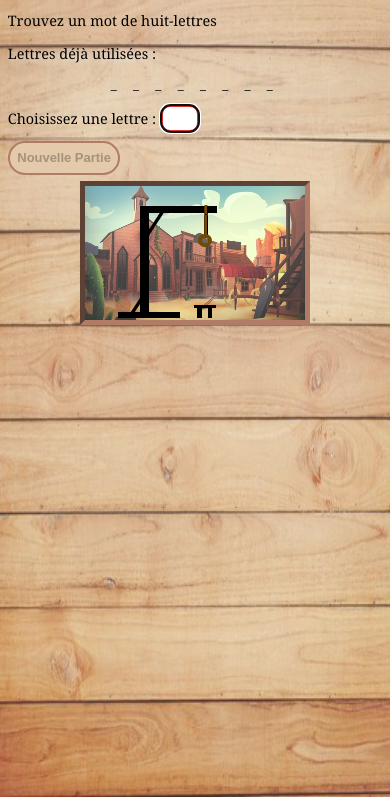
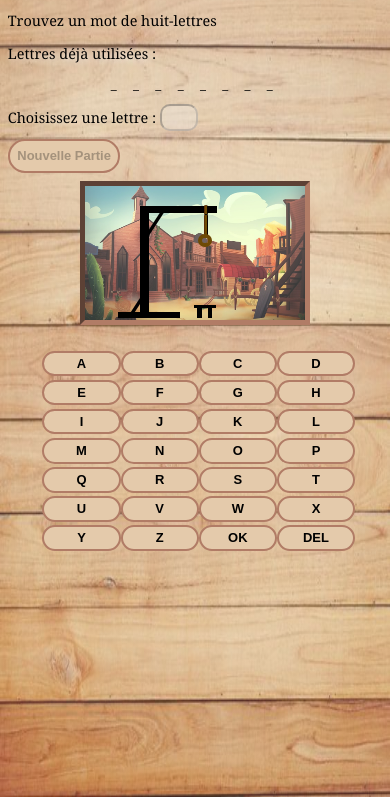
Before and after one commit to Arno67000/arno67000.github.io, a plain HTML site: page offSite/LePendu/index.html in a window 390 px wide. Shown: the part 47-844 px from the top of the page. Drawn offline with Linux system fonts and the light colour scheme.

Commit message:
responsive design LePendu Ajout clavier tactile

```diff
--- a/offSite/LePendu/index.html
+++ b/offSite/LePendu/index.html
@@ -17,7 +17,7 @@
     <link rel="icon" type="image/png" sizes="16x16" href="./favicon-16x16.png">
     <link rel="manifest" href="./manifest.json">
     <meta name="msapplication-TileColor" content="#ffffff">
-    <meta name="msapplication-TileImage" content="./ms-icon-144x144.png">
+    <meta name="msapplication-TileImage" content="/ms-icon-144x144.png">
     <meta name="theme-color" content="#ffffff">
     <meta charset="UTF-8">
     <meta http-equiv="X-UA-Compatible" content="IE=edge">
@@ -87,6 +87,36 @@
             <div class="tile hangmanParts hangman__1" hidden></div>
         </div>
     </div>
+    <div id="keyBoard">
+        <input type="button" class="key" value="A" id="A" onclick="reportLetter(this.value)">
+        <input type="button" class="key" value="B" id="B" onclick="reportLetter(this.value)">
+        <input type="button" class="key" value="C" id="C" onclick="reportLetter(this.value)">
+        <input type="button" class="key" value="D" id="D" onclick="reportLetter(this.value)">
+        <input type="button" class="key" value="E" id="E" onclick="reportLetter(this.value)">
+        <input type="button" class="key" value="F" id="F" onclick="reportLetter(this.value)">
+        <input type="button" class="key" value="G" id="G" onclick="reportLetter(this.value)">
+        <input type="button" class="key" value="H" id="H" onclick="reportLetter(this.value)">
+        <input type="button" class="key" value="I" id="I" onclick="reportLetter(this.value)">
+        <input type="button" class="key" value="J" id="J" onclick="reportLetter(this.value)">
+        <input type="button" class="key" value="K" id="K" onclick="reportLetter(this.value)">
+        <input type="button" class="key" value="L" id="L" onclick="reportLetter(this.value)">
+        <input type="button" class="key" value="M" id="M" onclick="reportLetter(this.value)">
+        <input type="button" class="key" value="N" id="N" onclick="reportLetter(this.value)">
+        <input type="button" class="key" value="O" id="O" onclick="reportLetter(this.value)">
+        <input type="button" class="key" value="P" id="P" onclick="reportLetter(this.value)">
+        <input type="button" class="key" value="Q" id="Q" onclick="reportLetter(this.value)">
+        <input type="button" class="key" value="R" id="R" onclick="reportLetter(this.value)">
+        <input type="button" class="key" value="S" id="S" onclick="reportLetter(this.value)">
+        <input type="button" class="key" value="T" id="T" onclick="reportLetter(this.value)">
+        <input type="button" class="key" value="U" id="U" onclick="reportLetter(this.value)">
+        <input type="button" class="key" value="V" id="V" onclick="reportLetter(this.value)">
+        <input type="button" class="key" value="W" id="W" onclick="reportLetter(this.value)">
+        <input type="button" class="key" value="X" id="X" onclick="reportLetter(this.value)">
+        <input type="button" class="key" value="Y" id="Y" onclick="reportLetter(this.value)">
+        <input type="button" class="key" value="Z" id="Z" onclick="reportLetter(this.value)">
+        <input type="button" class="key" value="OK" onclick="checkLetter()">
+        <input type="button" class="key" value="DEL" onclick="cleanInput()">
+    </div>
 </body>
 
 </html>
--- a/offSite/LePendu/js/checkings.js
+++ b/offSite/LePendu/js/checkings.js
@@ -48,17 +48,50 @@ function checkLetter() {
                 document.getElementById('letter').disabled = true;
                 document.getElementById('submit').disabled = true;
                 document.getElementById('new').disabled = false;
+                disableKeyboard();
                 if(turn === 0 && !wordArray.every(elt => elt === " ")) {
                     animate(stoolParts, stoolAnimationReversed);
                     hangTheMan();
                     document.getElementById('board__words--alert').innerHTML = `Perdu !! Il fallait trouver le mot : ${word}`;
                 } else {
                     document.getElementById('board__words--success').innerHTML = 'Félicitations !! Vous avez gagné !!';
-                }
-            }
+                };
+            };
         };
     } else {
         document.getElementById('board__words--alert').innerHTML = "Tu dois entrer 1 lettre majuscule ou minuscule";
         render();
-    }
-}
+    };
+};
+
+function reportLetter(letter) {
+    document.getElementById("letter").value = letter;
+    document.getElementById(`${letter}`).disabled = true;
+};
+
+function cleanInput() {
+    let entry = document.getElementById('letter').value;
+    if(entry !== '') {
+        document.getElementById(`${entry}`).disabled = false;
+        document.getElementById('letter').value = '';
+    };
+};
+
+function disableKeyboard() {
+    let keys = document.getElementsByClassName('key');
+    for (let key of keys) {
+        key.disabled = true;
+    };
+};
+
+function enableKeyboard() {
+    let keys = document.getElementsByClassName('key');
+    for (let key of keys) {
+        key.disabled = false;
+    };
+};
+
+function checkDisplay(elt) {
+    let btn = getComputedStyle(elt);
+    return btn;
+};
--- a/offSite/LePendu/js/game.js
+++ b/offSite/LePendu/js/game.js
@@ -4,9 +4,16 @@ function newGame() {
     clearHangman();
     clearAlerts();
 
-    document.getElementById('letter').disabled = false;
+    let desktop = checkDisplay(document.getElementById('submit'))
+    if(desktop.display === 'none') {
+        document.getElementById('letter').disabled = true;
+    } else {
+        document.getElementById('letter').disabled = false;
+    }
+
     document.getElementById('submit').disabled = false;
     document.getElementById('new').disabled = true;
+    enableKeyboard();
     chosenIndex = randomMinMax(0, db.length);
     word = aseptWord(db[chosenIndex]);
     wordArray = word.split('');
```
